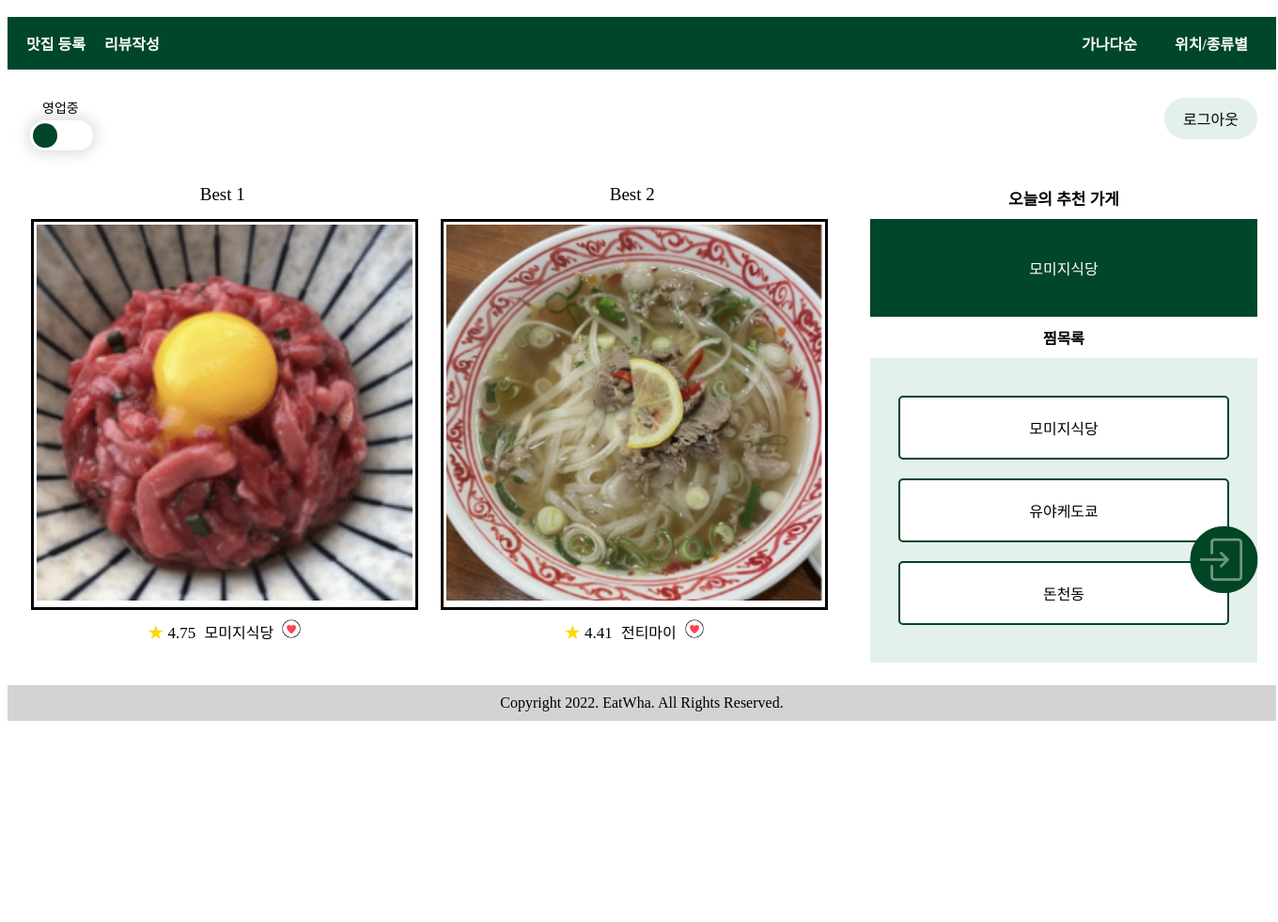
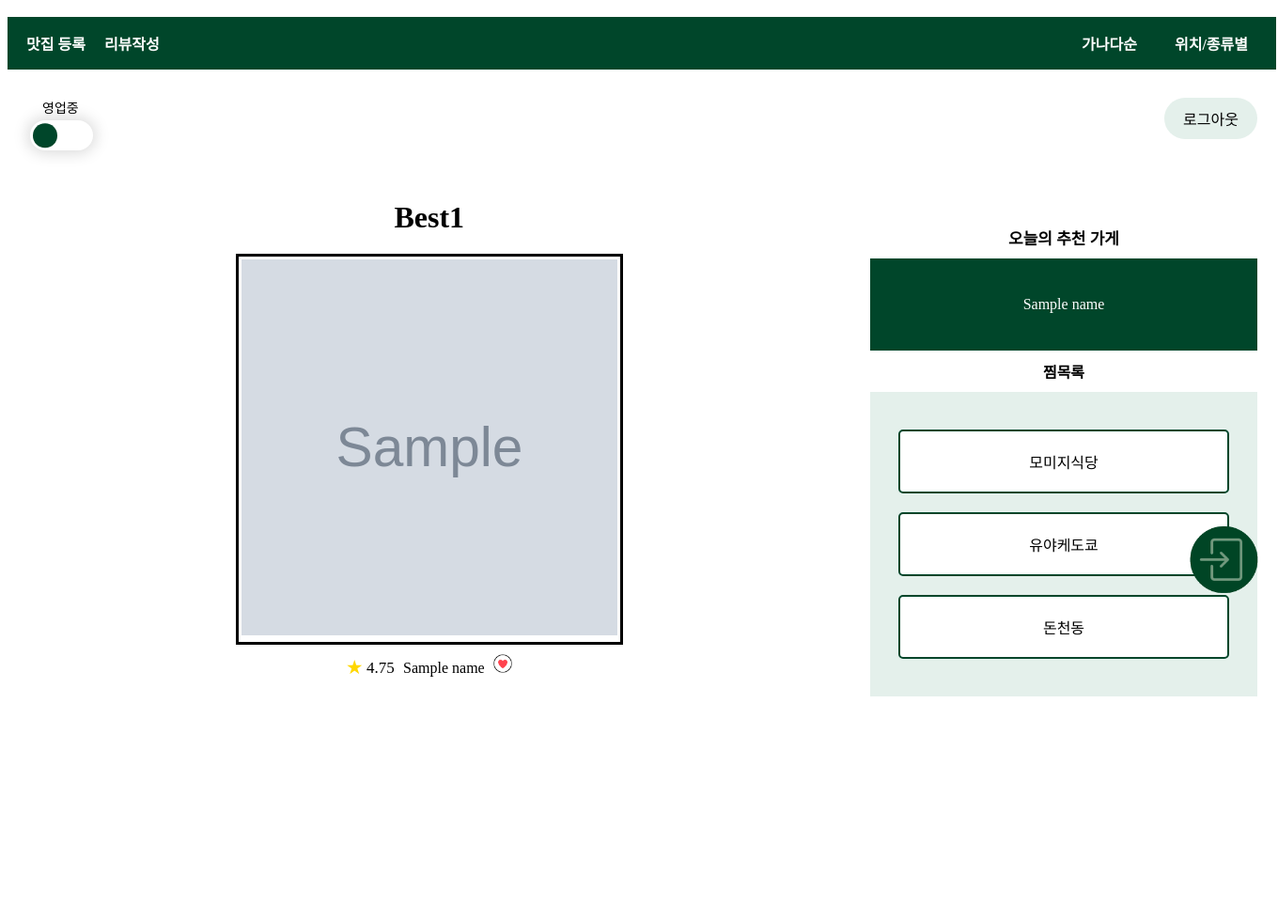
Before and after one commit to 00blowup/2022-2OpenSWPlatformSep7th, a Flask app: template templates/index.html in a window 1360 px wide. Shown: the part 147-1128 px from the top of the page at 94% size. Before the commit the page ends 914 px from the top, so only its background shows below. Run offline with Flask 2, Linux system fonts and the light colour scheme; the template is opened without the code that fills it: most values are stand-ins (such as "Sample title", 1, 10 or a date in 2020); grey boxes marked "Sample" are stand-in pictures.

Commit message:
Update index.html

```diff
--- a/templates/index.html
+++ b/templates/index.html
@@ -84,58 +84,44 @@
       <div class="contentbody">
         <div class="maincontent">
           <div class="labelandshop">
-            <div class="bestLabel">Best 1</div>
-            <div class="shop">
+
+            {% for data in datas %}
+            <div class="bestLabel"></div>
+              <div class="shop"><font size="6px"><b>Best{{loop.index}}</b></font>
               <div class="restaurantBox">
-                <a class="restaurantA" href="/specificscreen"
+                <a class="restaurantA" href="/specificscreen/{{data[1].name}}/"
                   ><img
-                    src="static/img/shoppic_momiji.png"
+                    src="/static/upload/{{data[1].img_path}}"
                     class="restaurantpic"
                     alt="fail"
                 /></a>
               </div>
+
+
               <div class="shop_star">
                 <div class="star">★</div>
                 4.75
               </div>
+
               <div class="shop_name">
-                <a href="/specificscreen">모미지식당</a>
+                <a href="/specificscreen/{{data[1].name}}/">{{data[1].name}}</a>
               </div>
               <div class="shop_like">
                 <img class="like" src="static/img/like.png" />
               </div>
             </div>
+              {% endfor %}
           </div>
 
-          <div class="labelandshop">
-            <div class="bestLabel">Best 2</div>
-            <div class="shop">
-              <div class="restaurantBox">
-                <a class="restaurantA" href="/specificscreen"
-                  ><img
-                    src="static/img/shoppic_jeontimai.png"
-                    class="restaurantpic"
-                    alt="fail"
-                /></a>
-              </div>
-              <div class="shop_star">
-                <div class="star">★</div>
-                4.41
-              </div>
-              <div class="shop_name">
-                <a href="/specificscreen">전티마이</a>
-              </div>
-              <div class="shop_like">
-                <img class="like" src="static/img/like.png" />
-              </div>
-            </div>
+
           </div>
         </div>
-        <div class="sidecontent">
+
+        <div class="sidecontent" style="top:-515px;">
           <div class="recommend">
             <p class="recommend">오늘의 추천 가게</p>
-            <a href="/specificscreen"
-              ><div class="recommendbox">모미지식당</div></a
+            <a href="/specificscreen/{{datas[1][1].name}}/"
+              ><div class="recommendbox">{{datas[1][1].name}}</div></a
             >
           </div>
           <div class="likelist">
@@ -150,6 +136,7 @@
           </div>
         </div>
       </div>
+
       <a class="floatingA" href="/login" ><div class="floatingBtn"><img class="loginBtn" src="static/img/login.png" /></div></a>
 
     <footer>
```
